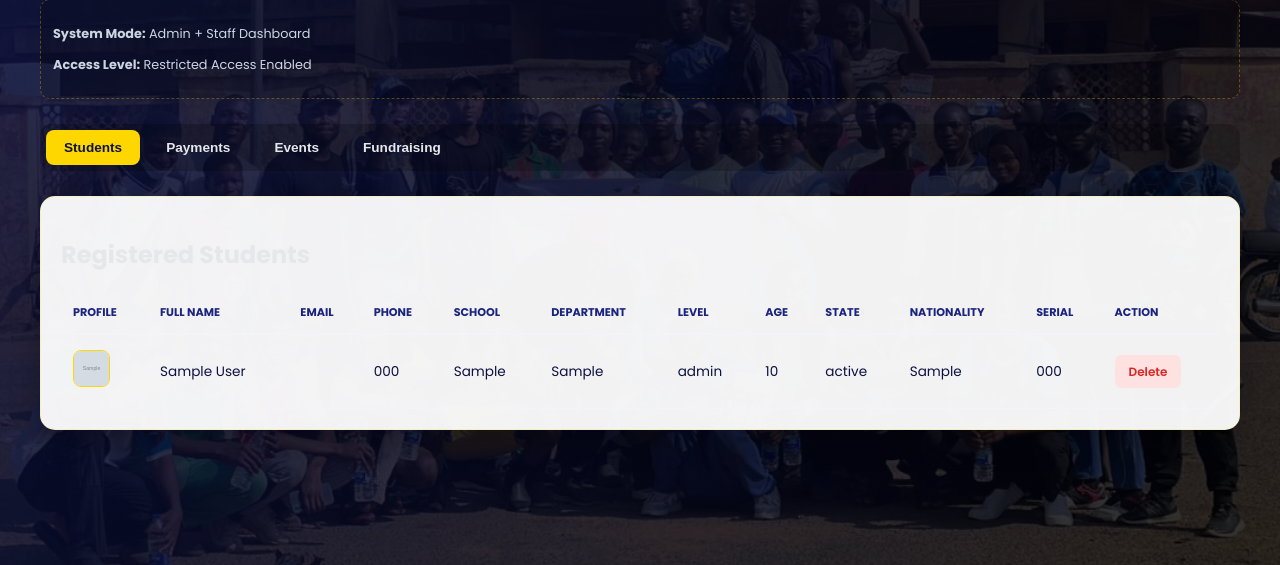
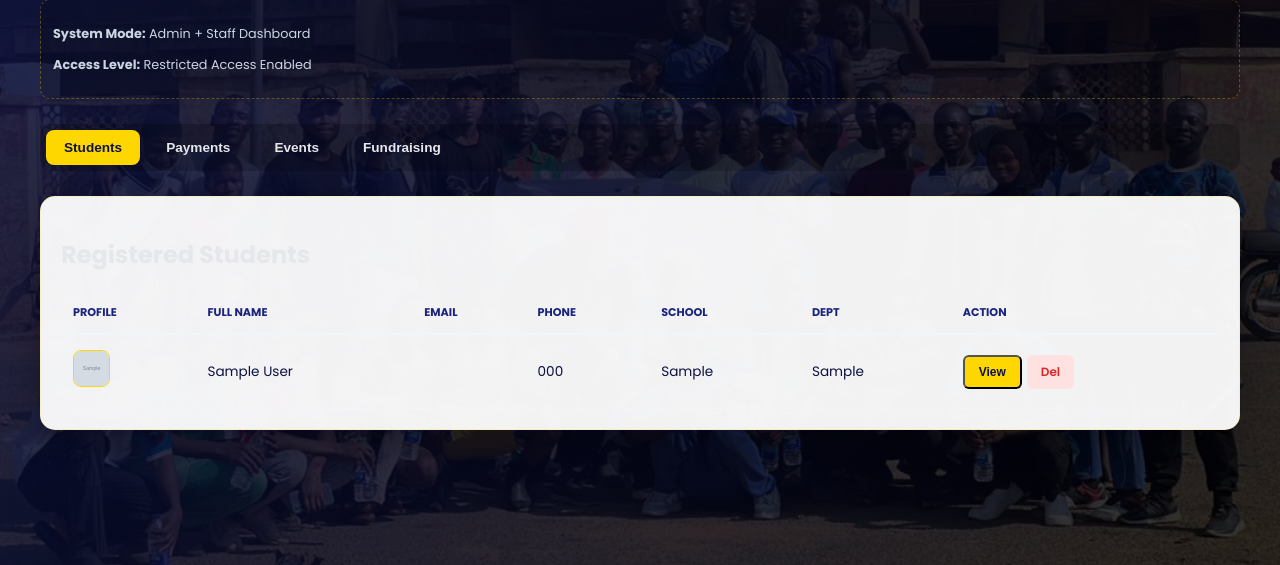
Before and after one commit to Holuwardammy/nussnhq_portal, a Django app: page /admin_dashboard/ in a window 1280 px wide. Shown: the part 235-800 px from the top of the page. Run offline with Django 5.2, Linux system fonts and the light colour scheme; a user stored in the database is signed in; data comes from the database, SQL or seed files in the repository; tables that the repository leaves empty hold one stand-in row (values such as "Sample post"); grey boxes marked "Sample" are stand-in pictures.

Commit message:
Final: Mobile-responsive dashboard with student detail modals

```diff
--- a/students/templates/admin_dashboard.html
+++ b/students/templates/admin_dashboard.html
@@ -80,25 +80,18 @@
     <!-- ===================== STUDENTS ===================== -->
 <div id="students-tab" class="tab-content active">
     <h2>Registered Students</h2>
-
     <table>
         <thead>
             <tr>
                 <th>Profile</th>
                 <th>Full Name</th>
-                <th>Email</th>
-                <th>Phone</th>
+                <th class="desktop-only">Email</th>
+                <th class="desktop-only">Phone</th>
                 <th>School</th>
-                <th>Department</th>
-                <th>Level</th>
-                <th>Age</th>
-                <th>State</th>
-                <th>Nationality</th>
-                <th>Serial</th>
+                <th class="desktop-only">Dept</th>
                 <th>Action</th>
             </tr>
         </thead>
-
         <tbody>
         {% for student in students %}
             <tr>
@@ -109,28 +102,31 @@
                         <img src="{% static 'images/default_profile.png' %}" class="profile-pic">
                     {% endif %}
                 </td>
+                <td>{{ student.full_name }}</td>
+                <td class="desktop-only">{{ student.user.email }}</td>
+                <td class="desktop-only">{{ student.phone }}</td>
+                <td>{{ student.school }}</td>
+                <td class="desktop-only">{{ student.department }}</td>
+                <td>
+                    <div style="display: flex; gap: 5px;">
+                        <button class="button" style="background: var(--luxury-gold); color: var(--primary-blue);"
+                            onclick="openModal({
+                                'name': '{{ student.full_name }}',
+                                'email': '{{ student.user.email }}',
+                                'phone': '{{ student.phone }}',
+                                'school': '{{ student.school }}',
+                                'dept': '{{ student.department }}',
+                                'level': '{{ student.level }}',
+                                'age': '{{ student.age }}',
+                                'state': '{{ student.state }}',
+                                'nat': '{{ student.nationality }}',
+                                'serial': '{{ student.serial_number }}'
+                            })">View</button>
 
-                    <td>{{ student.full_name }}</td>
-                    <td>{{ student.user.email }}</td>
-                    <td>{{ student.phone }}</td>
-                    <td>{{ student.school }}</td>
-                    <td>{{ student.department }}</td>
-                    <td>{{ student.level }}</td>
-                    <td>{{ student.age }}</td>
-                    <td>{{ student.state }}</td>
-                    <td>{{ student.nationality }}</td>
-                    <td>{{ student.serial_number }}</td>
-
-                    <td>
-                        <a href="{% url 'delete_student' student.id %}"
-                           onclick="return confirm('Delete this student?');"
-                           class="button delete-btn">
-                            Delete
-                        </a>
+                        <a href="{% url 'delete_student' student.id %}" class="button delete-btn">Del</a>
+                    </div>
                 </td>
             </tr>
-            {% empty %}
-                <tr><td colspan="12">No students found.</td></tr>
         {% endfor %}
         </tbody>
     </table>
@@ -245,21 +241,62 @@
 
 </div>
 
-<!-- ===================== TAB SCRIPT ===================== -->
+<div id="studentModal" class="modal-overlay">
+    <div class="modal-card">
+        <span onclick="closeModal()" class="close-x">&times;</span>
+        <h2 id="modalName"></h2>
+        <div id="modalContent"></div>
+    </div>
+</div>
+
 <script>
+    // Unified Script for Tabs and Modal
+    document.addEventListener('DOMContentLoaded', () => {
+        // TAB LOGIC
         const buttons = document.querySelectorAll('.tab-btn');
         const contents = document.querySelectorAll('.tab-content');
 
         buttons.forEach(btn => {
             btn.addEventListener('click', () => {
-
                 buttons.forEach(b => b.classList.remove('active'));
                 contents.forEach(c => c.classList.remove('active'));
 
                 btn.classList.add('active');
-        document.getElementById(btn.dataset.tab).classList.add('active');
+                const target = btn.getAttribute('data-tab');
+                document.getElementById(target).classList.add('active');
             });
         });
+    });
+
+    // MODAL FUNCTIONS
+    function openModal(data) {
+        const modal = document.getElementById('studentModal');
+        modal.style.display = 'flex';
+        document.getElementById('modalName').innerText = data.name;
+        document.getElementById('modalContent').innerHTML = `
+            <div class="info-row"><strong>Email:</strong> ${data.email}</div>
+            <div class="info-row"><strong>Phone:</strong> ${data.phone}</div>
+            <div class="info-row"><strong>School:</strong> ${data.school}</div>
+            <div class="info-row"><strong>Dept:</strong> ${data.dept}</div>
+            <div class="info-row"><strong>Level:</strong> ${data.level}</div>
+            <div class="info-row"><strong>Age:</strong> ${data.age}</div>
+            <div class="info-row"><strong>State:</strong> ${data.state}</div>
+            <div class="info-row"><strong>Nationality:</strong> ${data.nat}</div>
+            <div class="info-row"><strong>Serial:</strong> ${data.serial}</div>
+        `;
+    }
+
+    function closeModal() {
+        document.getElementById('studentModal').style.display = 'none';
+    }
+
+    // Close on outside click
+    window.onclick = function(event) {
+        const modal = document.getElementById('studentModal');
+        if (event.target == modal) {
+            closeModal();
+        }
+    }
 </script>
 
 </body>
```
Also changed, not shown: static/css/admin_dashboard.css (+61 -0 lines). Lines whose indentation alone changed are shown as unchanged.
